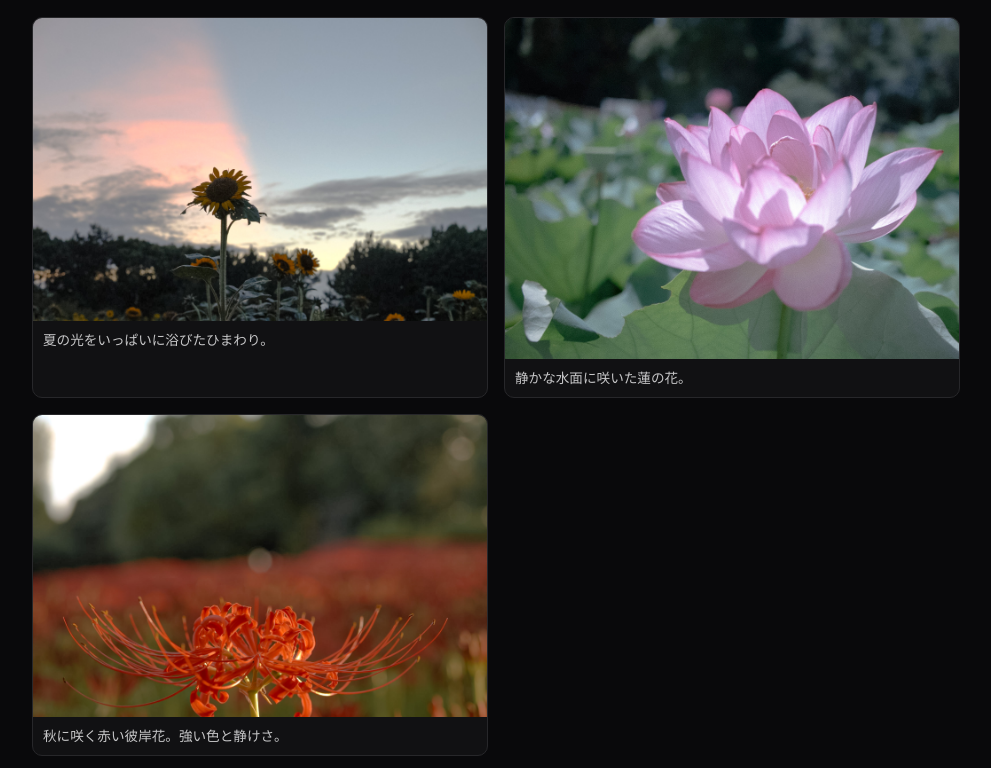
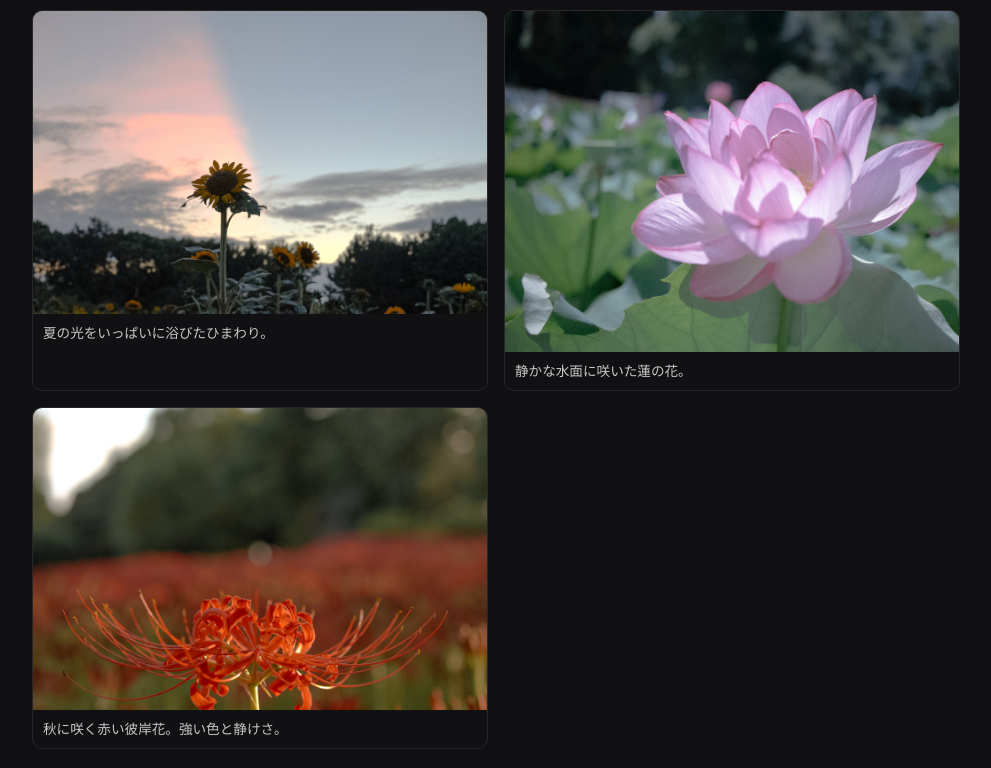
Before and after one commit to hikage-photo/hikage-photo.github.io, a plain HTML site: page plants.html in a window 1280 px wide. Shown: the part 167-935 px from the top of the page, without its empty margins (144-1135 px from the left). Drawn offline with Linux system fonts and the light colour scheme.

Commit message:
Update plants.html

```diff
--- a/plants.html
+++ b/plants.html
@@ -1,6 +1,7 @@
 <!doctype html>
 <html lang="ja">
 <head>
+  <link href="https://fonts.googleapis.com/css2?family=Inter:wght@300;400;500&family=Noto+Sans+JP:wght@300;400;500&display=swap" rel="stylesheet">
   <meta charset="utf-8">
   <title>Plants – hikage photo</title>
   <meta name="viewport" content="width=device-width, initial-scale=1">
@@ -8,12 +9,12 @@
     :root { color-scheme: dark; }
     * { box-sizing: border-box; }
 
-    body {
-      margin: 0;
-      font-family: system-ui, sans-serif;
-      background: #09090b;
-      color: #f4f4f5;
-    }
+body {
+  margin: 0;
+  font-family: 'Inter', 'Noto Sans JP', system-ui, sans-serif;
+  background: #101013;
+  color: #f4f4f5;
+}
 
     header {
       max-width: 960px;
```
